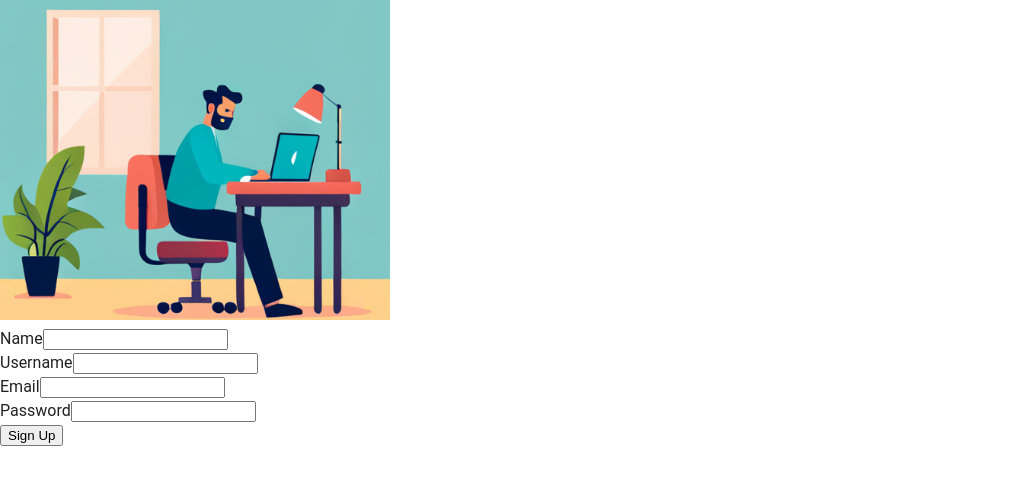
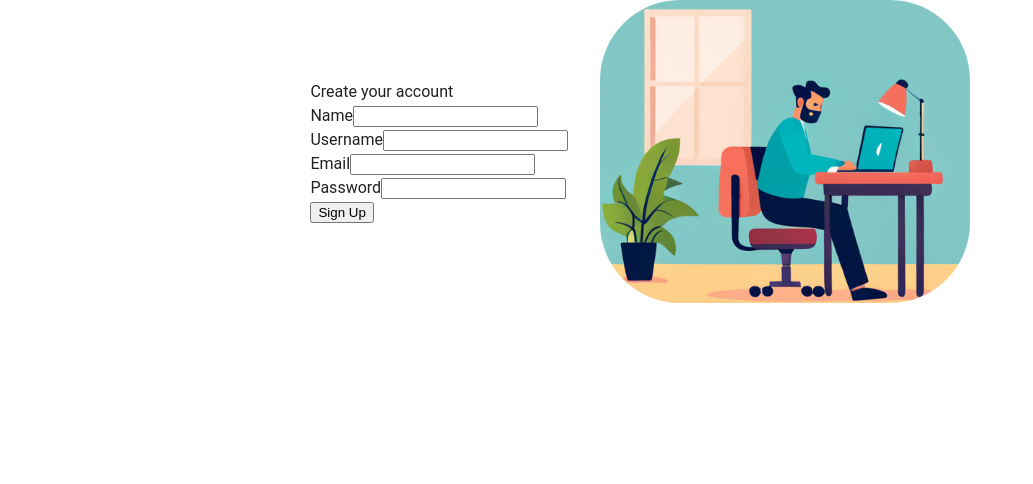
Before and after one commit to matheusarjc/postandcomments, a React (Vite) app in the folder frontend/pnc_app/: page /signup in a window 1280 px wide. Shown: the top 484 px of the page, without its empty margins (0-1033 px from the left). Built offline with nearby package versions, Linux system fonts and the light colour scheme.

Commit message:
main source pt 1

```diff
--- a/frontend/pnc_app/src/App.tsx
+++ b/frontend/pnc_app/src/App.tsx
@@ -2,7 +2,7 @@ import { BrowserRouter as Router, Routes, Route } from "react-router-dom";
 import MainPage from "./pages/MainPage";
 import SignUpPage from "./pages/SignUpPage";
 import { CssBaseline, ThemeProvider } from "@mui/material";
-import theme from "./interface/styles/theme/theme"; // Adjust the import path as necessary
+import theme from "./interface/styles/theme/theme";
 
 function App() {
   return (
--- a/frontend/pnc_app/src/interface/components/SignUp/Background.tsx
+++ b/frontend/pnc_app/src/interface/components/SignUp/Background.tsx
@@ -1,10 +1,11 @@
+import { Box } from "@mui/material";
 import backgroundImage from "../../../assets/background1.svg";
 
 const BackgroundS: React.FC = () => {
   return (
-    <div>
-      <img src={backgroundImage} alt="Background" className="w-screen h-screen object-cover" />
-    </div>
+    <Box sx={{ display: "flex", borderRadius: "80px", overflow: "hidden", width: "35%" }}>
+      <img src={backgroundImage} alt="Background" style={{ width: "100%" }} />;
+    </Box>
   );
 };
 
--- a/frontend/pnc_app/src/interface/components/SignUp/SignUp.tsx
+++ b/frontend/pnc_app/src/interface/components/SignUp/SignUp.tsx
@@ -2,6 +2,7 @@ import React from "react";
 import { useNavigate } from "react-router-dom";
 import { register as registerService } from "../../../data/services/authService";
 import { useForm } from "react-hook-form";
+import { Box } from "@mui/material";
 
 type FormData = {
   name: string;
@@ -29,6 +30,8 @@ const SignUp: React.FC = () => {
   });
 
   return (
+    <Box sx={{ display: "flex", flexDirection: "column" }}>
+      <span>Create your account</span>
       <form onSubmit={onSubmit}>
         <div>
           <label htmlFor="name">Name</label>
@@ -60,6 +63,7 @@ const SignUp: React.FC = () => {
 
         <button type="submit">Sign Up</button>
       </form>
+    </Box>
   );
 };
 export default SignUp;
--- a/frontend/pnc_app/src/pages/SignUpPage.tsx
+++ b/frontend/pnc_app/src/pages/SignUpPage.tsx
@@ -1,11 +1,24 @@
+import { Box } from "@mui/material";
 import BackgroundS from "../interface/components/SignUp/Background";
 import SignUp from "../interface/components/SignUp/SignUp";
 
 const SignUpPage: React.FC = () => {
   return (
     <div className="signup-page">
-      <BackgroundS />
-      <SignUp />
+      <Box sx={{ paddingX: "7rem" }}>
+        <Box
+          sx={{
+            display: "flex",
+            flexDirection: "row-reverse",
+            width: "100%",
+            gap: "2rem",
+            justifyContent: "center",
+            alignItems: "center",
+          }}>
+          <BackgroundS />
+          <SignUp />
+        </Box>
+      </Box>
     </div>
   );
 };
```
Lines whose indentation alone changed are shown as unchanged.
